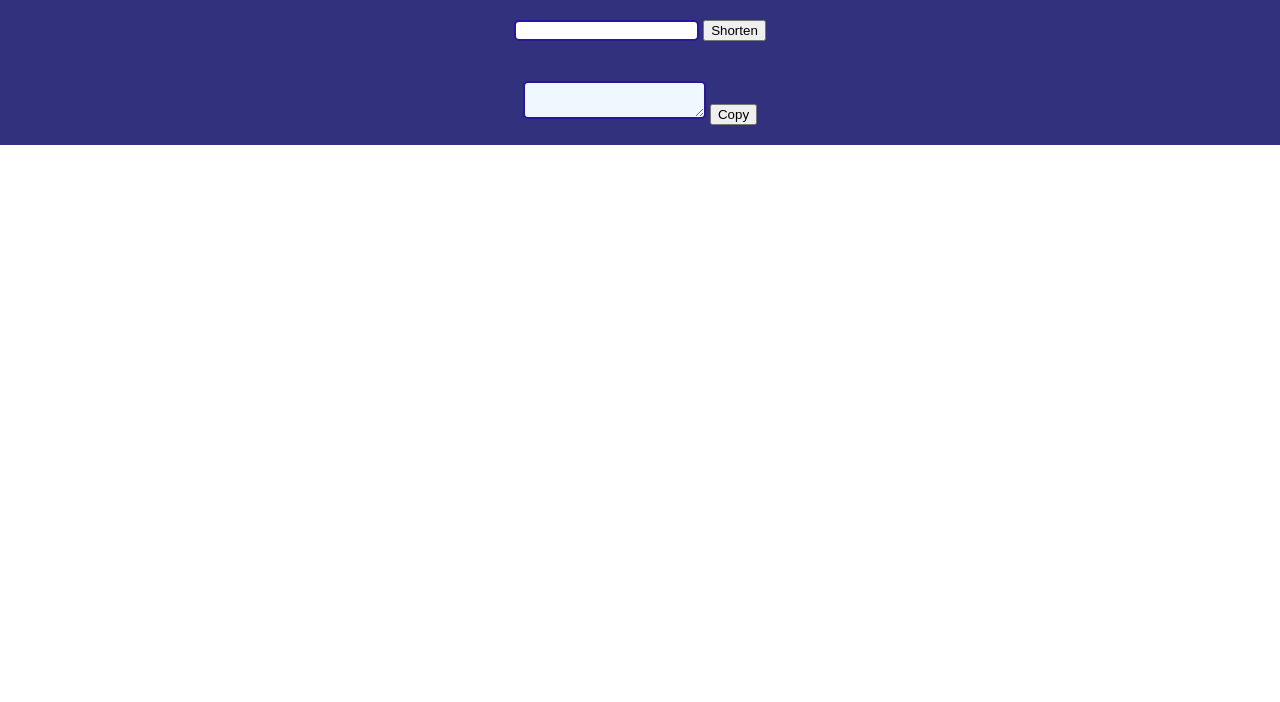
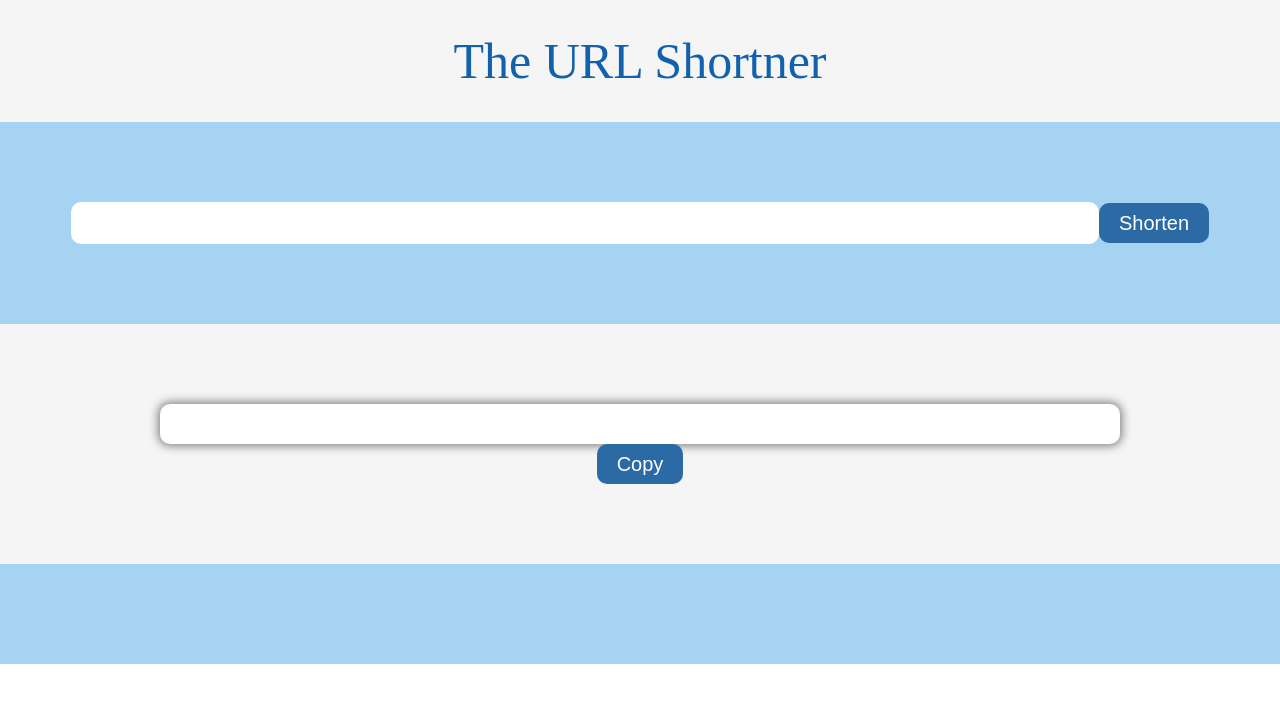
Before and after one commit to deepaksaroha/urlshortner, a website: page static/index.html in a window 1280 px wide. Drawn offline with Linux system fonts and the light colour scheme; no server answers.

Commit message:
added styling to app

```diff
--- a/package.json
+++ b/package.json
@@ -5,7 +5,7 @@
   "main": "app.js",
   "scripts": {
     "test": "echo \"Error: no test specified\" && exit 1",
-    "start": "node app.js"
+    "start": "nodemon app.js"
   },
   "keywords": [],
   "author": "",
@@ -14,6 +14,7 @@
     "eslint": "^7.29.0",
     "express": "^4.17.1",
     "i": "^0.3.6",
+    "nodemon": "^2.0.15",
     "shortid": "^2.2.16"
   }
 }
--- a/static/css/style.css
+++ b/static/css/style.css
@@ -1,31 +1,67 @@
 body{
     margin: 0;
-    padding: 0;
 }
 
-.main{
+.sub-box{
     text-align: center;
-    background-color: rgb(49, 49, 126);
-    padding: 20px;
+    padding: 10vh 0;
 }
 
-.container1{
-    margin-bottom: 40px;
+#site-head{
+    font-size: 50px;
+    padding: 4vh 0;
+    background-color: rgb(245, 245, 245);
+    color: rgb(17, 97, 172);
 }
 
-#form input{
-    border-radius: 5px;
-    border: 2px solid rgb(42, 22, 151);
+#input-box{
+    background-color: rgb(165, 211, 241);
 }
 
-#output{
-    border: 2px solid rgb(42, 22, 151);
-    background-color: aliceblue;
-    width: fit-content;
-    border-radius: 5px;
+#output-box{
+    background-color: rgb(245, 245, 245);
+}
+
+#input-url{
+    border: none;
+    outline: none;
+    border-radius: 10px;
+    height: 2em;
+    width: 80%;
+    font-size: 20px;
+}
+
+#output-url{
+    height: 2em;
+    width: 48em;
+    background-color: white;
+    font-size: 20px;
+    border-radius: 10px;
+    box-shadow: 0 0 10px 2px grey;
+    margin: 0 auto;
+}
+
+#shorten-btn{
+    border: none;
+    font-size: 20px;
+    border-radius: 10px;
+    height: 2em;
+    background-color: rgb(44, 106, 165);
+    padding: 0 20px;
+    color: white;
+}
+
+#copy-btn{
+    border: none;
+    font-size: 20px;
+    border-radius: 10px;
+    height: 2em;
+    background-color: rgb(44, 106, 165);
+    padding: 0 20px;
+    color: white;
 }
 
 #dashboard{
-    color: whitesmoke;
-    text-align: left;
+    background-color: rgb(165, 211, 241);
+    min-height: 100px;
 }
--- a/static/index.html
+++ b/static/index.html
@@ -10,15 +10,23 @@
 </head>
 <body>
     <div class="main">
-        <div class="container1">
+        <div id="site-head" class="sub-box">
+            The URL Shortner
+        </div>
+        <div id="input-box" class="sub-box">
             <form id="form">
-                <input type="text" name="longUrl">
-                <button id="btn">Shorten</button>
+                <input id="input-url" type="text" name="longUrl"><button id="shorten-btn">Shorten</button>
             </form>
         </div>
-        <textarea id="output" readonly></textarea>
-        <button id="copy">Copy</button>
-        <div id="dashboard"></div>
+        <div id="output-box" class="sub-box">
+            <div>
+                <div id="output-url"></div>
+                <button id="copy-btn">Copy</button>
+            </div>
+        </div>
+        <div id="dashboard">
+
+        </div>
     </div>
 </body>
 </html>
--- a/static/js/index.js
+++ b/static/js/index.js
@@ -1,18 +1,35 @@
 window.onload = ()=> {
 
+    function formRow(key, url){
+        const rowBox = document.createElement('div');
+        rowBox.style.width = '80%';
+        const urlBox = document.createElement('div');
+        const shortBox = document.createElement('div');
+        shortBox.style.float = 'right';
+        urlBox.innerText = url;
+        shortBox.innerText = 'https://url-shortner-exp.herokuapp.com/'+key;
+        rowBox.appendChild(urlBox);
+        rowBox.appendChild(shortBox);
+        document.querySelector("#dashboard").appendChild(rowBox);
+    }
+
+
     fetch('https://url-shortner-exp.herokuapp.com/urls')
-    .then(res=>{
-        return res.json();
-    }).then(res=>{
-        document.querySelector("#dashboard").innerText = '';
-    })
+        .then(res=>{
+            return res.json();
+        }).then(res=>{
+            for(const key in res){
+                formRow(key, res[key]);
+            }
+        })
 
-    const btn1 = document.querySelector("#btn");
+    const btn = document.querySelector("#shorten-btn");
     btn1.addEventListener("click", (event)=>{
         event.preventDefault();
         const formele = document.querySelector("#form");
         const formData = new FormData(formele);
         if(validate(formData.get('longUrl'))){
+
             const request = new Request('https://url-shortner-exp.herokuapp.com/url', {
                 method: 'POST',
                 headers: new Headers({
@@ -20,11 +37,13 @@ window.onload = ()=> {
                 }),
                 body: JSON.stringify(Object.fromEntries(formData))
             });
+
             fetch(request).then((res)=>{
                 return res.json();
             }).then((res)=>{
                 document.querySelector("#output").innerText = res.shortUrl;
             });
+
         }else{
             document.querySelector("#output").innerText = "Invalid Url";
         }
@@ -33,17 +52,15 @@ window.onload = ()=> {
         .then(res=>{
             return res.json();
         }).then(res=>{
-            let stg = '';
             for(const key in res){
-                stg += 'https://url-shortner-exp.herokuapp.com/' + key + ' : ' + res[key] + '\n'
+                formRow(key, res[key]);
             }
-            document.querySelector("#dashboard").innerText = stg;
         })
     });
 
-    const cpy = document.querySelector("#copy");
+    const cpy = document.querySelector("#copy-btn");
     cpy.addEventListener("click", ()=>{
-        const copytext = document.querySelector("#output");
+        const copytext = document.querySelector("#output-url");
         copytext.select();
         document.execCommand("copy");
     })
```
Also changed, not shown: 1 other file.
